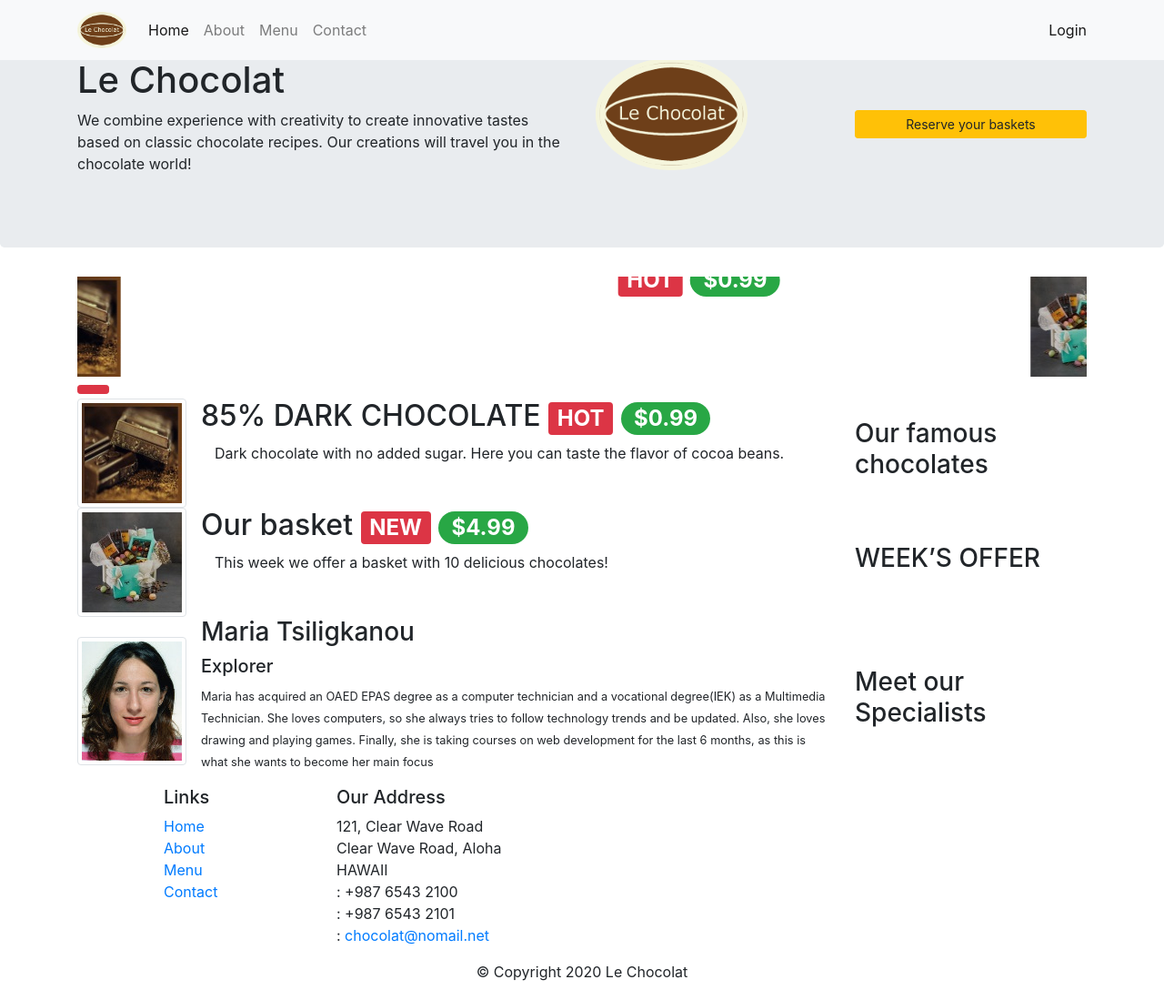
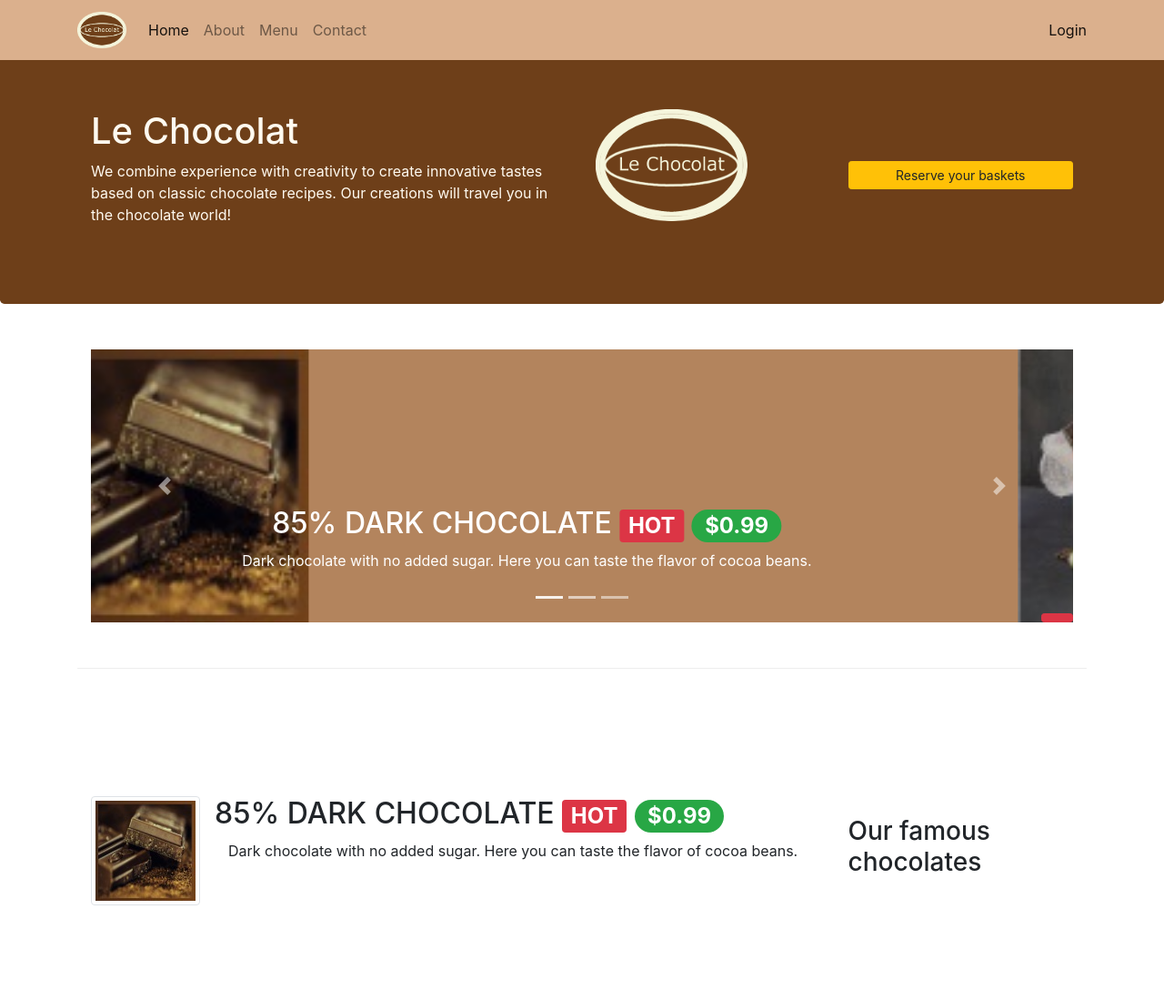
Before and after one commit to MChilly/leChocolat, a website: page index.html in a window 1280 px wide. Shown: the top 1099 px of the page at 91% size. Drawn offline with nearby package versions, Linux system fonts and the light colour scheme; files whose address does not match are found by name.

Commit message:
Update CSS  Bootstrap link to CDN .html

```diff
--- a/index.html
+++ b/index.html
@@ -8,12 +8,10 @@
 	<meta name="viewport" content="width=device-width, initial-scale=1, shrink-to-fit=no">
 	<meta http-equiv="x-ua-compatible" content="ie=edge">
 	<!-- Bootstrap CSS -->
-<!-- 	<link rel="stylesheet" href="node_modules/bootstrap/dist/css/bootstrap.min.css">
-	<link rel="stylesheet" href="node_modules/font-awesome/css/font-awesome.min.css"> -->
 	<link rel="stylesheet" href="https://stackpath.bootstrapcdn.com/bootstrap/4.3.1/css/bootstrap.min.css">
 	<script src="https://stackpath.bootstrapcdn.com/bootstrap/4.3.1/js/bootstrap.min.js"></script>
-
-<!-- 	<link href="css/styles.css" rel="stylesheet"> -->
+	<!-- My stylesheet -->
+	<link href="css/styles.css" rel="stylesheet">
 	<!-- endbuild -->
 </head>
 
```
